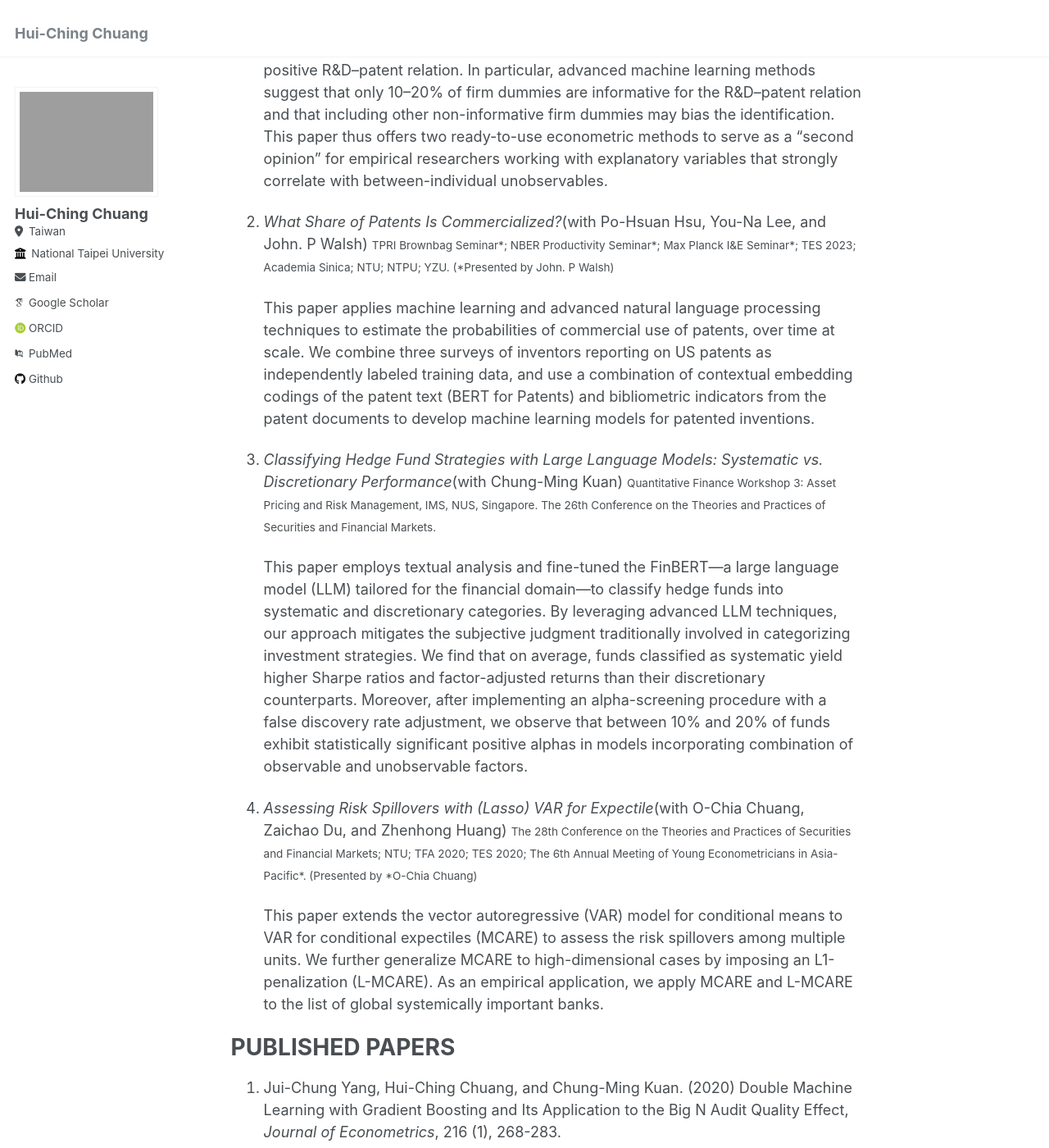
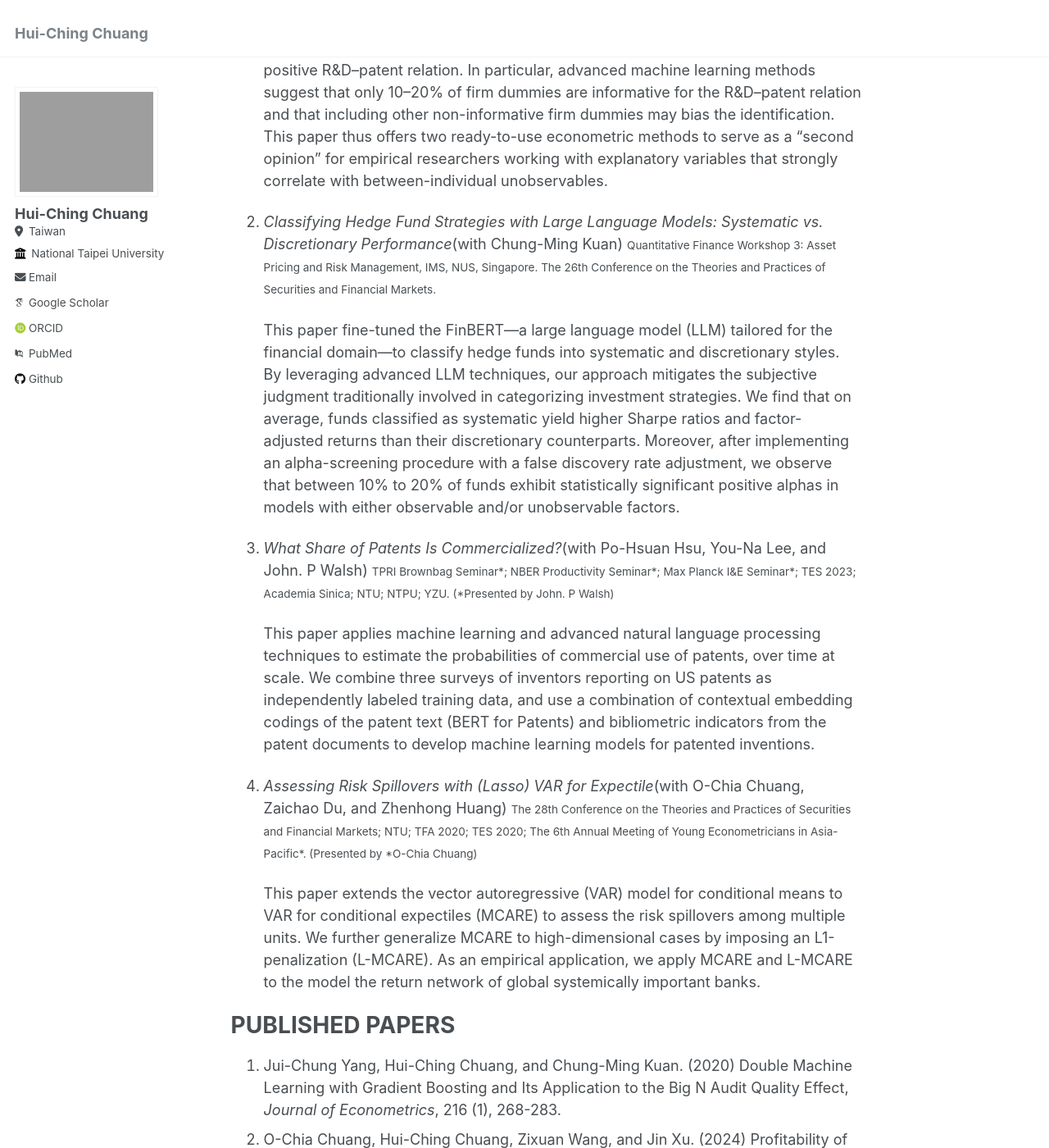
Before and after one commit to hcchuang/hcchuang.github.io, a Jekyll site: the page built from _pages/about.md, in a window 1280 px wide and 1400 px high, scrolled down 607 px. Shown: the whole window at 82% size. Built offline with Jekyll 4.4.1, drawn with Linux system fonts in a browser that asks for light colours; some web fonts are replaced.

Commit message:
Update about.md

```diff
--- a/_pages/about.md
+++ b/_pages/about.md
@@ -18,18 +18,18 @@ WORKING PAPERS
    The common practice to include firm fixed effects in empirical research may eliminate the explanatory power of important economic factors that are persistent. We use the intuitive R&D–patent relation to illustrate this point. Our review of recent studies suggests a surprising pattern that R&D input only positively explains patent output in half of prior regression estimations. This "missing link" can be attributed to the persistence of R&D and patents that causes the between-firm variation to be absorbed by firm fixed effects. We consider adjusted Hausman–Taylor estimates and advanced machine learning methods, and find that both methods lead to a clear positive R&D–patent relation. In particular, advanced machine learning methods suggest that only 10–20% of firm dummies are informative for the R&D–patent relation and that including other non-informative firm dummies may bias the identification. This paper thus offers two ready-to-use econometric methods to serve as a "second opinion" for empirical researchers working with explanatory variables that strongly correlate with between-individual unobservables.
 
 
-2. _What Share of Patents Is Commercialized?_(with Po-Hsuan Hsu, You-Na Lee, and John. P Walsh) <small> TPRI Brownbag Seminar\*; NBER Productivity Seminar\*; Max Planck I&E Seminar\*; TES 2023; Academia Sinica; NTU; NTPU; YZU. (*Presented by John. P Walsh)</small>
+2. _Classifying Hedge Fund Strategies with Large Language Models: Systematic vs. Discretionary Performance_(with Chung-Ming Kuan) <small> Quantitative Finance Workshop 3: Asset Pricing and Risk Management, IMS, NUS, Singapore. The 26th Conference on the Theories and Practices of Securities and Financial Markets. </small>
+
+   This paper fine-tuned the FinBERT—a large language model (LLM) tailored for the financial domain—to classify hedge funds into systematic and discretionary styles. By leveraging advanced LLM techniques, our approach mitigates the subjective judgment traditionally involved in categorizing investment strategies. We find that on average, funds classified as systematic yield higher Sharpe ratios and factor-adjusted returns than their discretionary counterparts. Moreover, after implementing an alpha-screening procedure with a false discovery rate adjustment, we observe that between 10% to 20% of funds exhibit statistically significant positive alphas in models with either observable and/or unobservable factors.
+
+3. _What Share of Patents Is Commercialized?_(with Po-Hsuan Hsu, You-Na Lee, and John. P Walsh) <small> TPRI Brownbag Seminar\*; NBER Productivity Seminar\*; Max Planck I&E Seminar\*; TES 2023; Academia Sinica; NTU; NTPU; YZU. (*Presented by John. P Walsh)</small>
 
    This paper applies machine learning and advanced natural language processing techniques to estimate the probabilities of commercial use of patents, over time at scale. We combine three surveys of inventors reporting on US patents as independently labeled training data, and use a combination of contextual embedding codings of the patent text (BERT for Patents) and bibliometric indicators from the patent documents to develop machine learning models for patented inventions.
-
-3. _Classifying Hedge Fund Strategies with Large Language Models: Systematic vs. Discretionary Performance_(with Chung-Ming Kuan) <small> Quantitative Finance Workshop 3: Asset Pricing and Risk Management, IMS, NUS, Singapore. The 26th Conference on the Theories and Practices of Securities and Financial Markets. </small>
-
-   This paper employs textual analysis and fine-tuned the FinBERT—a large language model (LLM) tailored for the financial domain—to classify hedge funds into systematic and discretionary categories. By leveraging advanced LLM techniques, our approach mitigates the subjective judgment traditionally involved in categorizing investment strategies. We find that on average, funds classified as systematic yield higher Sharpe ratios and factor-adjusted returns than their discretionary counterparts. Moreover, after implementing an alpha-screening procedure with a false discovery rate adjustment, we observe that between 10% and 20% of funds exhibit statistically significant positive alphas in models incorporating combination of observable and unobservable factors.
 
 
 4. _Assessing Risk Spillovers with (Lasso) VAR for Expectile_(with O-Chia Chuang, Zaichao Du, and Zhenhong Huang) <small> The 28th Conference on the Theories and Practices of Securities and Financial Markets; NTU; TFA 2020; TES 2020; The 6th Annual Meeting of Young Econometricians in Asia-Pacific\*. (Presented by *O-Chia Chuang) </small>
 
-   This paper extends the vector autoregressive (VAR) model for conditional means to VAR for conditional expectiles (MCARE) to assess the risk spillovers among multiple units. We further generalize MCARE to high-dimensional cases by imposing an L1-penalization (L-MCARE). As an empirical application, we apply MCARE and L-MCARE to the list of global systemically important banks.
+   This paper extends the vector autoregressive (VAR) model for conditional means to VAR for conditional expectiles (MCARE) to assess the risk spillovers among multiple units. We further generalize MCARE to high-dimensional cases by imposing an L1-penalization (L-MCARE). As an empirical application, we apply MCARE and L-MCARE to the model the return network of global systemically important banks.
 
 
 
```
